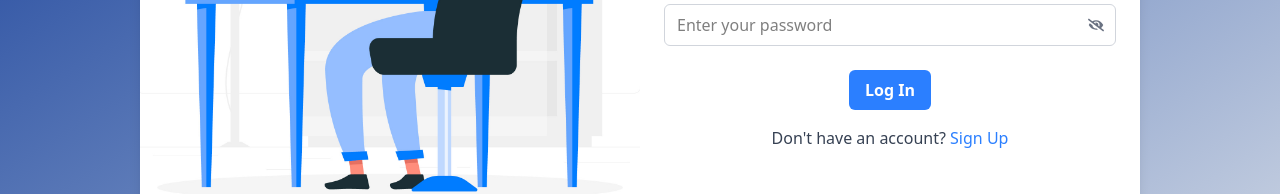
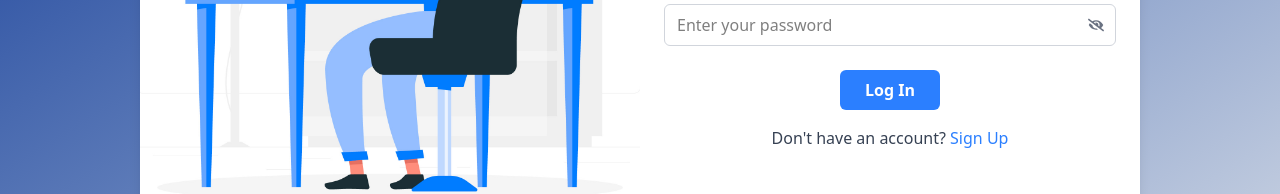
Before and after one commit to Vincentnilam/baddy-connect, a React (Vite) app in the folder client/: page /login in a window 1280 px wide. Shown: the part 412-606 px from the top of the page. Built offline with nearby package versions, Linux system fonts and the light colour scheme.

Commit message:
feat(): add loading icon during signin/signup for better UX

```diff
--- a/client/src/components/AuthPage.tsx
+++ b/client/src/components/AuthPage.tsx
@@ -1,6 +1,6 @@
 import React from "react";
 import { useState } from "react";
-import { FaEye, FaEyeSlash} from 'react-icons/fa';
+import { FaEye, FaEyeSlash, FaSpinner} from 'react-icons/fa';
 import { useNavigate } from "react-router";
 
 const AuthPage: React.FC = () => {
@@ -12,6 +12,8 @@ const AuthPage: React.FC = () => {
 	const [confirmPassword, setConfirmPassword] = useState('');
 	const [showPassword, setShowPassword] = useState(false);
 	const [showConfirmPassword, setShowConfirmPassword] = useState(false);
+	const [loading, setLoading] = useState(false);
+
 	const emailRegex = /^[^\s@]+@[^\s@]+\.[^\s@]+$/;
 
 	const [error, setError] = useState('');
@@ -46,8 +48,10 @@ const AuthPage: React.FC = () => {
 			if (password !== confirmPassword) {
 				setError("Passwords do not match");
 				return;
+			}
 		}
-	}
+
+		setLoading(true);
 
 		try {
 			// either login/signup based on authMode for endpoint and body
@@ -78,6 +82,8 @@ const AuthPage: React.FC = () => {
 		} catch (err) {
 			console.error("error during login: ", err);
 			setError("An error occured. Please try again.");
+		} finally {
+			setLoading(false);
 		}
 	};
 
@@ -153,6 +159,7 @@ const AuthPage: React.FC = () => {
 								value={username}
 								onChange={handleUsernameChange}
 								placeholder="Enter your username"
+								required
 							/>
 						</div>
 						<div className="mb-6">
@@ -206,10 +213,10 @@ const AuthPage: React.FC = () => {
 						<div className="flex justify-center">
 							<button
 								type="submit"
-								className="bg-blue-500 hover:bg-blue-700 text-white font-bold py-2 px-4 rounded-md focus:outline-none focus:ring-2 focus:ring-blue-300 disabled:opacity-50 cursor-pointer"
-								disabled={!!error}
+								className="bg-blue-500 hover:bg-blue-700 text-white font-bold py-2 px-4 rounded-md focus:outline-none focus:ring-2 focus:ring-blue-300 disabled:opacity-50 cursor-pointer flex items-center justify-center min-w-[100px] h-[40px]"
+								disabled={loading || !!error}
 							>
-								{authMode === "login" ? "Log In" : "Sign Up"}
+								{loading ? <FaSpinner className="animate-spin" /> : authMode === "login" ? "Log In" : "Sign Up"}
 							</button>
 						</div>
 					</form>
```
